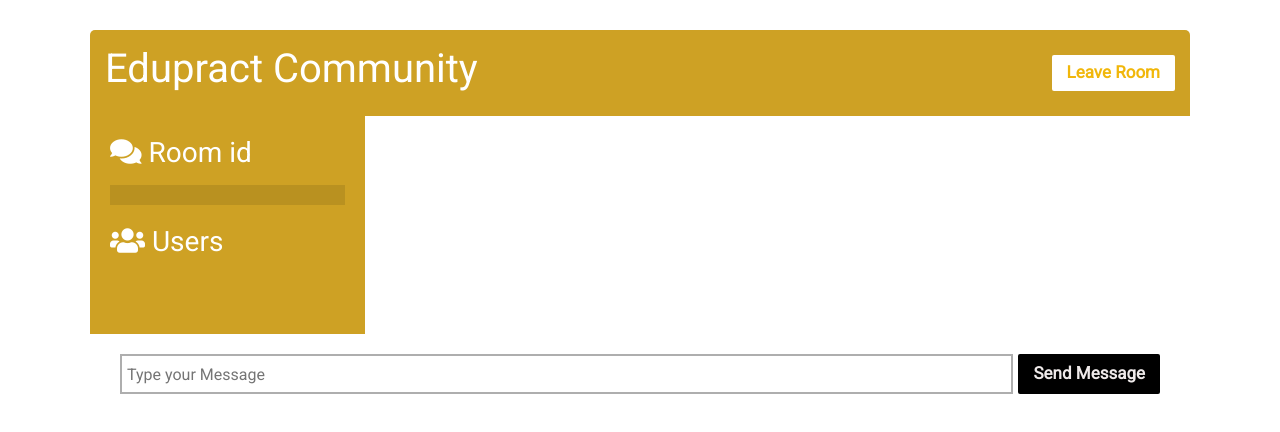
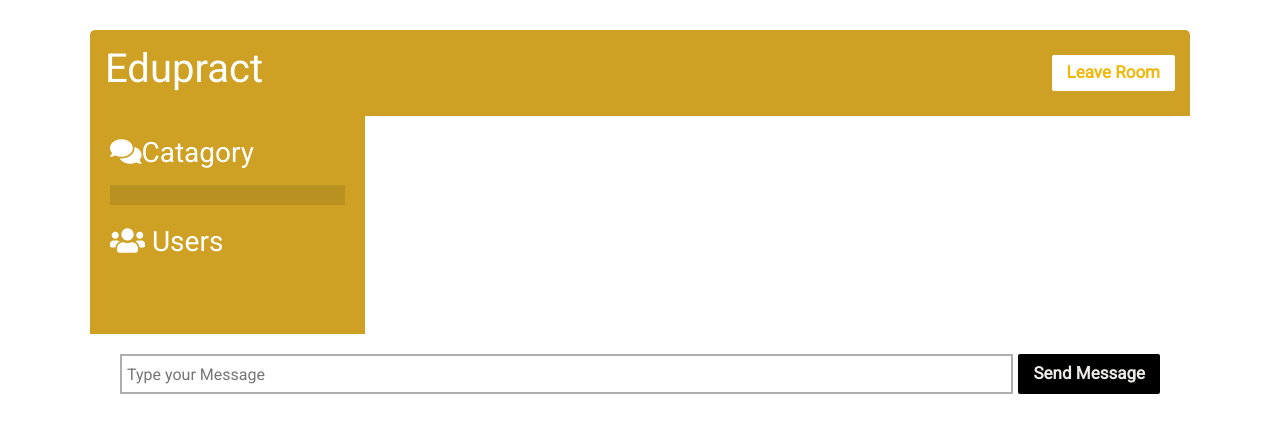
Before and after one commit to AnimeshSamal/chat, a website: page public/chat.html in a window 1280 px wide. Drawn offline with nearby package versions, Linux system fonts and the light colour scheme; no server answers.

Commit message:
Update chat.html

```diff
--- a/public/chat.html
+++ b/public/chat.html
@@ -17,12 +17,12 @@
   <body>
     <div class="chat-container">
       <header class="chat-header">
-        <h1>Edupract Community</h1>
+        <h1>Edupract</h1>
         <a id="leave-btn" class="btn11">Leave Room</a>
       </header>
       <main class="chat-main">
         <div class="chat-sidebar">
-          <h3><i class="fas fa-comments"></i> Room id</h3>
+          <h3><i class="fas fa-comments"></i>Catagory</h3>
           <h2 style="color:white" id="room-name"></h2>
           <h3><i class="fas fa-users"></i> Users</h3>
           <ul id="users"></ul>
```
